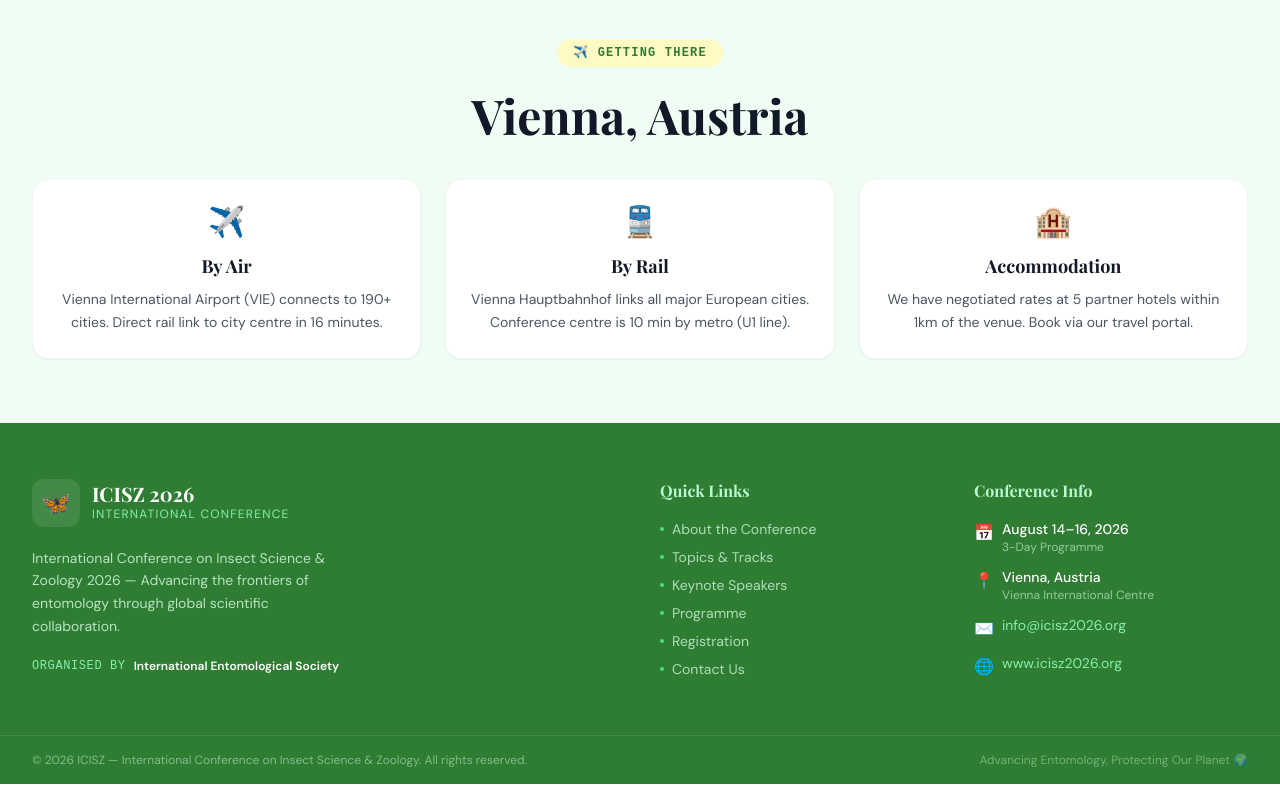
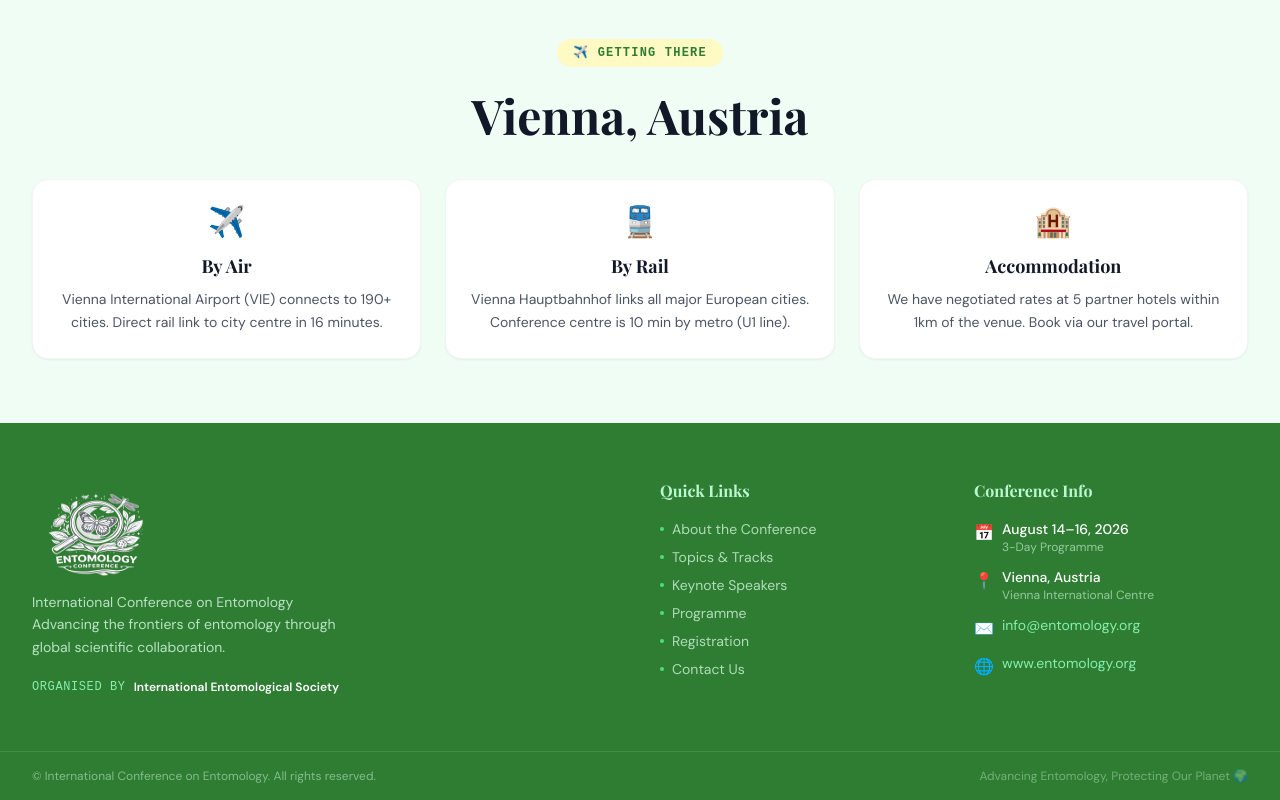
Before and after one commit to Dhanshri-Rc/entomo-conf, a React (Vite) app: page /contact in a window 1280 px wide. Shown: the part 1010-1810 px from the top of the page. Built offline with nearby package versions, Linux system fonts and the light colour scheme; a web font is replaced by a local one.

Commit message:
change name add entomology

```diff
--- a/src/components/Footer.jsx
+++ b/src/components/Footer.jsx
@@ -1,5 +1,6 @@
 import React from 'react'
 import { Link } from 'react-router-dom'
+import logo from '../assets/Entomology.png'
 
 const quickLinks = [
   { to: '/about',        label: 'About the Conference' },
@@ -19,15 +20,18 @@ export default function Footer() {
 
           {/* Brand */}
           <div className="lg:col-span-2">
-            <div className="flex items-center gap-3 mb-5">
+            {/* <div className="flex items-center gap-3 mb-5">
               <div className="w-12 h-12 bg-white/10 rounded-xl flex items-center justify-center text-2xl">🦋</div>
               <div>
-                <p className="font-serif font-bold text-xl leading-none">ICISZ 2026</p>
+                <p className="font-serif font-bold text-xl leading-none">Entomology 2026</p>
                 <p className="text-green-300 text-xs tracking-widest uppercase mt-0.5">International Conference</p>
               </div>
-            </div>
+            </div> */}
+              <Link to="/">
+                        <img className='h-28 w-32 text-white' src={logo} alt="Entomology Conference Logo" />
+                      </Link>
             <p className="text-green-100/80 text-sm leading-relaxed max-w-xs font-sans">
-              International Conference on Insect Science &amp; Zoology 2026 — Advancing the frontiers of entomology through global scientific collaboration.
+              International Conference on Entomology Advancing the frontiers of entomology through global scientific collaboration.
             </p>
             <div className="flex items-center gap-2 mt-5">
               <span className="text-xs text-green-300 font-mono uppercase tracking-wider">Organised by</span>
@@ -77,16 +81,16 @@ export default function Footer() {
               <li className="flex items-start gap-2">
                 <span className="text-base mt-0.5">✉️</span>
                 <div>
-                  <a href="mailto:info@icisz2026.org" className="text-green-300 hover:text-white transition-colors">
-                    info@icisz2026.org
+                  <a href="mailto:info@entomology.org" className="text-green-300 hover:text-white transition-colors">
+                    info@entomology.org
                   </a>
                 </div>
               </li>
               <li className="flex items-start gap-2">
                 <span className="text-base mt-0.5">🌐</span>
                 <div>
-                  <a href="#" className="text-green-300 hover:text-white transition-colors">
-                    www.icisz2026.org
+                  <a href="https://www.entomology.org" className="text-green-300 hover:text-white transition-colors">
+                    www.entomology.org
                   </a>
                 </div>
               </li>
@@ -99,7 +103,7 @@ export default function Footer() {
       <div className="border-t border-white/10">
         <div className="max-w-7xl mx-auto px-4 sm:px-6 lg:px-8 py-4 flex flex-col sm:flex-row items-center justify-between gap-2">
           <p className="text-green-100/50 text-xs font-sans">
-            © 2026 ICISZ — International Conference on Insect Science &amp; Zoology. All rights reserved.
+            © International Conference on Entomology. All rights reserved.
           </p>
           <p className="text-green-100/40 text-xs font-sans">
             Advancing Entomology, Protecting Our Planet 🌍
--- a/src/components/HeroSection.jsx
+++ b/src/components/HeroSection.jsx
@@ -1,6 +1,7 @@
 import React from 'react'
 import { Link } from 'react-router-dom'
 import { motion } from 'framer-motion'
+
 
 /* Floating insect emoji decoration */
 function FloatingInsect({ emoji, className, delay = 0 }) {
--- a/src/components/Navbar.jsx
+++ b/src/components/Navbar.jsx
@@ -4,7 +4,7 @@ import { motion, AnimatePresence } from 'framer-motion'
 import logo from '../assets/ento_logo.png'
 
 const navLinks = [
-  { to: '/',             label: 'Home'       },
+  // { to: '/',             label: 'Home'       },
   { to: '/about',        label: 'About'      },
   { to: '/topics',       label: 'Topics'     },
   { to: '/speakers',     label: 'Speakers'   },
@@ -34,14 +34,14 @@ export default function Navbar() {
     <header
       className={`fixed top-0 left-0 right-0 z-50 transition-all duration-400 ${
         scrolled
-          ? 'bg-white/95 backdrop-blur-md shadow-md shadow-green-900/10'
+          ? 'bg-white/95 backdrop-blur-md shadow-md shadow-green-900/10 border-b border-green-500'
           : 'bg-white/80 backdrop-blur-sm'
       }`}
     >
       <nav className="max-w-7xl mx-auto px-4 sm:px-6 lg:px-8">
         <div className="flex items-center justify-between h-16 lg:h-20">
           <Link to="/">
-            <img className='h-24 w-36' src={logo} alt="Entomology Conference Logo" />
+            <img className='h-28 w-36' src={logo} alt="Entomology Conference Logo" />
           </Link>
 
           {/* Logo */}
@@ -117,9 +117,6 @@ export default function Navbar() {
                       }`
                     }
                   >
-{/* service_j4o4uz4 */}
-{/* jXhkJkY-TGgrNK1X_ */}
-{/* __ejs-test-mail-service__ */}
 
 
                     {link.label}
--- a/src/pages/About.jsx
+++ b/src/pages/About.jsx
@@ -31,7 +31,7 @@ export default function About() {
       <PageBanner
         emoji="🏛️"
         badge="About the Conference"
-        title="About ICISZ 2026"
+        title="About Entomology"
         subtitle="Discover the mission, history and organising committee behind the world's premier entomology gathering."
       />
 
@@ -43,7 +43,7 @@ export default function About() {
               <span className="section-badge">🎯 Our Mission</span>
               <h2 className="section-title mt-2 mb-5">Why Entomology Matters Now</h2>
               <p className="text-gray-600 font-sans leading-relaxed mb-4">
-                Insects constitute more than half of all described species on Earth, yet they remain among the least understood and most threatened groups of organisms. ICISZ 2026 brings together the brightest minds in entomology to address the most pressing questions facing insect science today.
+                Insects constitute more than half of all described species on Earth, yet they remain among the least understood and most threatened groups of organisms. Entomology brings together the brightest minds in entomology to address the most pressing questions facing insect science today.
               </p>
               <p className="text-gray-600 font-sans leading-relaxed mb-6">
                 From pollinator collapse to disease-vector control, from biodiversity loss to the biotechnological potential of insects, our conference provides a rigorous, collegial forum for cutting-edge science with real-world impact.
@@ -123,7 +123,7 @@ export default function About() {
           <SectionReveal>
             <div className="text-center mb-12">
               <span className="section-badge">👥 Organising Committee</span>
-              <h2 className="section-title mt-2">The Team Behind ICISZ 2026</h2>
+              <h2 className="section-title mt-2">The Team Behind Entomology</h2>
             </div>
           </SectionReveal>
           <div className="grid sm:grid-cols-2 lg:grid-cols-4 gap-5">
--- a/src/pages/Home.jsx
+++ b/src/pages/Home.jsx
@@ -58,7 +58,7 @@ function CallForPapers() {
             <span className="section-badge">📄 Call for Papers</span>
             <h2 className="section-title mt-2 mb-5">
               Submit Your Research to{' '}
-              <span className="text-forest-900 italic">ICISZ 2026</span>
+              <span className="text-forest-900 italic">Entomology</span>
             </h2>
             <p className="text-gray-600 font-sans leading-relaxed mb-5">
               We invite original, unpublished research contributions in all areas of entomology and insect science.
--- a/src/pages/Registration.jsx
+++ b/src/pages/Registration.jsx
@@ -123,7 +123,7 @@ Comments: ${form.comments}
               </h2>
               <p className="text-gray-600 font-sans leading-relaxed mb-6">
                 Thank you, <strong>{form.firstName}</strong>! Your registration
-                for ICISZ 2026 has been submitted successfully. You will receive
+                for Entomology has been submitted successfully. You will receive
                 a confirmation email at <strong>{form.email}</strong> within 24
                 hours.
               </p>
@@ -437,7 +437,7 @@ Comments: ${form.comments}
                     </button>
 
                     <p className="text-xs text-gray-400 font-sans text-center">
-                      By registering you agree to the ICISZ 2026 Terms &amp;
+                      By registering you agree to the Entomology Terms &amp;
                       Conditions. Payment details will be sent via email.
                     </p>
                   </form>
--- a/src/pages/Schedule.jsx
+++ b/src/pages/Schedule.jsx
@@ -113,7 +113,7 @@ export default function Schedule() {
       </section>
 
       {/* Legend */}
-      <section className="py-12 bg-gray-50 border-t border-gray-100">
+      {/* <section className="py-12 bg-gray-50 border-t border-gray-100">
         <div className="max-w-4xl mx-auto px-4 sm:px-6 lg:px-8">
           <SectionReveal>
             <h3 className="font-serif font-bold text-gray-700 text-sm mb-4">Session Type Legend</h3>
@@ -135,7 +135,7 @@ export default function Schedule() {
             </div>
           </SectionReveal>
         </div>
-      </section>
+      </section> */}
     </>
   )
 }
--- a/src/pages/Topics.jsx
+++ b/src/pages/Topics.jsx
@@ -11,7 +11,7 @@ export default function Topics() {
         emoji="🔬"
         badge="Research Tracks"
         title="Conference Topics"
-        subtitle="ICISZ 2026 covers the full breadth of modern entomology across eight thematic tracks, from molecular genomics to conservation policy."
+        subtitle="Entomology covers the full breadth of modern entomology across eight thematic tracks, from molecular genomics to conservation policy."
       />
 
       {/* Topics grid */}
```
Also changed, not shown: src/pages/Contact.jsx (+6 -6 lines), src/assets/Entomo1.png (added), src/assets/Entomology.png (added).
